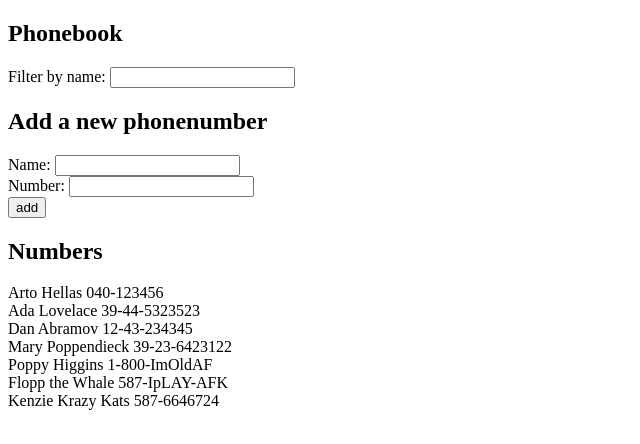
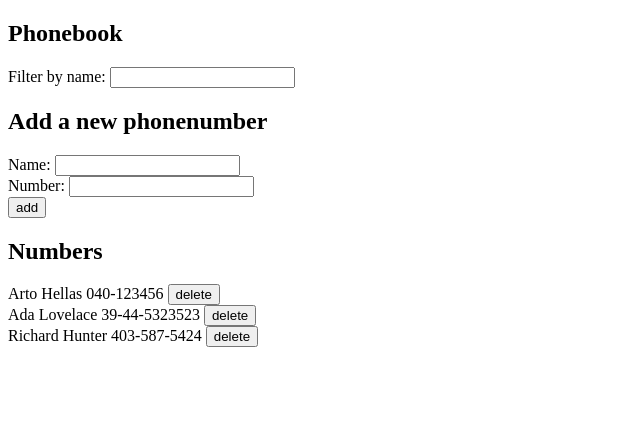
Before and after one commit to vkats90/FSO-Coursework, a React (Create React App) app in the folder part2/Phonebook/: page / in a window 1280 px wide. Shown: the top 444 px of the page, without its empty margins (0-640 px from the left). Built offline with nearby package versions, Linux system fonts and the light colour scheme; data requests are answered from the project's data file.

Commit message:
exercise 2.14 complete

```diff
--- a/part2/Phonebook/db.json
+++ b/part2/Phonebook/db.json
@@ -11,29 +11,9 @@
       "id": 2
     },
     {
-      "name": "Dan Abramov",
-      "number": "12-43-234345",
-      "id": 3
-    },
-    {
-      "name": "Mary Poppendieck",
-      "number": "39-23-6423122",
-      "id": 4
-    },
-    {
-      "name": "Poppy Higgins",
-      "number": "1-800-ImOldAF",
-      "id": 5
-    },
-    {
-      "name": "Flopp the Whale",
-      "number": "587-IpLAY-AFK",
+      "name": "Richard Hunter",
+      "number": "403-587-5424",
       "id": 6
-    },
-    {
-      "name": "Kenzie Krazy Kats",
-      "number": "587-6646724",
-      "id": 7
     }
   ]
 }
--- a/part2/Phonebook/src/components/Numbers.js
+++ b/part2/Phonebook/src/components/Numbers.js
@@ -1,11 +1,18 @@
+import serverServices from "../services/server";
+
 const Numbers = ({ persons, filter }) => {
+  const handleClick = (id) => () => {
+    if (window.confirm("Are you sure you want to delete this number?"))
+      serverServices.deleteNumber(id);
+  };
   return (
     <div>
       {persons
         .filter((person) => RegExp(filter, "ig").test(person.name))
         .map((person) => (
           <div key={person.id}>
-            {person.name} {person.number}
+            {person.name} {person.number}{" "}
+            <button onClick={handleClick(person.id)}>delete</button>
           </div>
         ))}{" "}
     </div>
--- a/part2/Phonebook/src/services/server.js
+++ b/part2/Phonebook/src/services/server.js
@@ -12,5 +12,12 @@ const addNumber = (name, number) => {
     .then((response) => response.data);
 };
 
-let serverServices = { getAll, addNumber };
+const deleteNumber = (id) => {
+  return axios
+    .delete(`http://localhost:3001/persons/${id}`)
+    .then((response) => response.data)
+    .catch((error) => alert("This number has already been deleted"));
+};
+
+let serverServices = { getAll, addNumber, deleteNumber };
 export default serverServices;
```
